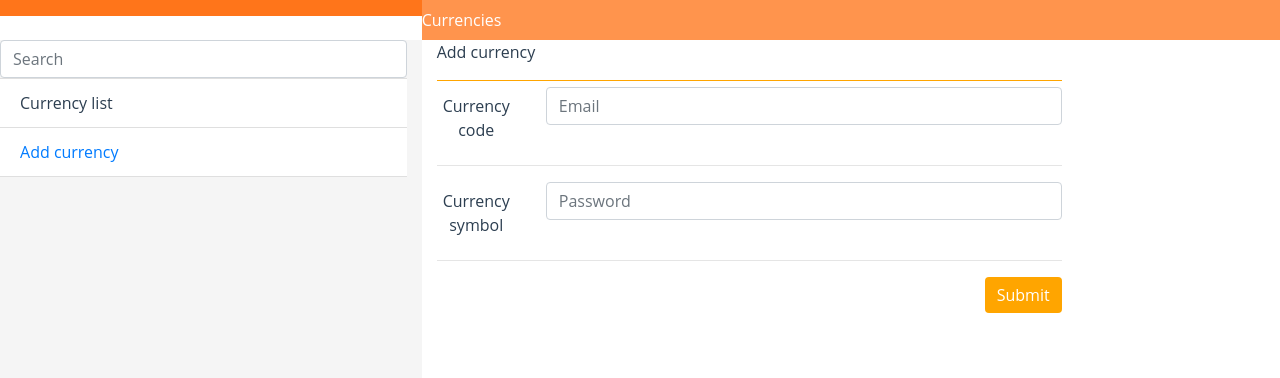
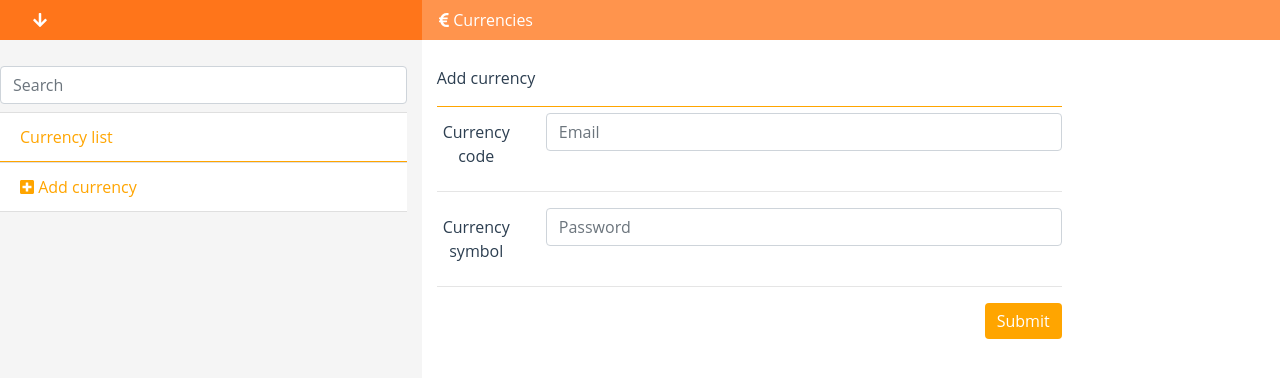
Before and after one commit to danilogacevic/menu_app_test, a Vue app: page /currencies/add in a window 1280 px wide. Shown: the top 378 px of the page. Built offline with nearby package versions, Linux system fonts and the light colour scheme.

Commit message:
validation added to edit component and icons added to app

```diff
--- a/package.json
+++ b/package.json
@@ -8,6 +8,9 @@
     "lint": "vue-cli-service lint"
   },
   "dependencies": {
+    "@fortawesome/fontawesome-svg-core": "^1.2.8",
+    "@fortawesome/free-solid-svg-icons": "^5.5.0",
+    "@fortawesome/vue-fontawesome": "^0.1.2",
     "bootstrap": "^4.1.3",
     "font-awesome": "^4.7.0",
     "vue": "^2.5.17",
--- a/src/App.vue
+++ b/src/App.vue
@@ -38,4 +38,17 @@ export default {
     text-align: left;
   }
 
+  .svg-inline--fa.fa-w-14 {
+    width: 6.875em;
+}
+
+.leftRightContent {
+  padding-top: 2%;
+}
+
+.svg-inline--fa.fa-w-14.fa-plus-square {
+    width: 0.875em;
+
+}
+
 </style>
--- a/src/components/AddCurrency.vue
+++ b/src/components/AddCurrency.vue
@@ -1,5 +1,5 @@
 <template>
-	<div class="col-md-6">
+	<div class="col-md-6 leftRightContent">
 		<div class="addit">
 			<p style="text-align: left;">Add currency</p>
 		</div>
--- a/src/components/Currencies.vue
+++ b/src/components/Currencies.vue
@@ -5,12 +5,13 @@
 			<div class="col-md-4 custom-header">
 				<nav class="navbar" style="background-color: #ff751a;">
 				  <!-- Navbar content -->
+				  <span style="color:white;"><font-awesome-icon icon="arrow-down"/></span>
 				</nav>
 			</div>
 			<div class="col-md-8 custom-header">
 				<nav class="navbar" style="background-color: #ff944d;">
 				  <!-- Navbar content -->
-				  <span style="color:white;"><i class="fas fa-euro-sign 2x"></i>Currencies</span>
+				  <span style="color:white;padding-left: 2%;"><font-awesome-icon icon="euro-sign"/> Currencies</span>
 				</nav>
 			</div>
 
--- a/src/components/CurrencyList.vue
+++ b/src/components/CurrencyList.vue
@@ -1,9 +1,9 @@
 <template>
-	<div class="col-md-4" style="background-color: whitesmoke;">
-		<input type="text" class="form-control" v-on:input="searchCurrency(searchTerm)" v-model="searchTerm" placeholder="Search">
+	<div class="col-md-4 leftRightContent" style="background-color: whitesmoke;">
+		<input type="text" class="form-control" v-on:input="searchCurrency(searchTerm)" v-model="searchTerm" placeholder="Search" style="margin-bottom: 2%;">
         <ul ref="list" class="list-group list-group-flush float-left" style="width: 100%;" >
 
-	        <li class="list-group-item">Currency list</li>
+	        <li class="list-group-item listHeader">Currency list</li>
 
 
 			<li class="list-group-item" v-for="c in currencies" v-bind:key="c.id" @click.self="editCurrency(c)">{{c.iso}} <span @click="deleteCurrency(c.id)" class="float-right">delete</span></li>
@@ -14,6 +14,7 @@
 			<li class="list-group-item">
 
 				<router-link to="/currencies/add">
+				<font-awesome-icon icon="plus-square"/>
                     Add currency
                 </router-link></li>
 
@@ -88,3 +89,16 @@
 		}
 	}
 </script>
+
+<style>
+
+	a {
+		color:orange !important;
+	}
+
+	.listHeader {
+		color: orange;
+		border-bottom: 2px solid orange !important;
+	}
+
+</style>
--- a/src/components/EditCurrency.vue
+++ b/src/components/EditCurrency.vue
@@ -1,23 +1,33 @@
 <template>
-	<div class="col-md-4">
+	<div class="col-md-6 leftRightContent">
+
+		<div class="addit">
+			<p style="text-align: left;">Edit currency</p>
+		</div>
         <form>
   <div class="form-group row">
     <label for="inputEmail3" class="col-sm-2 col-form-label">Currency code</label>
     <div class="col-sm-10">
-      <input type="text" class="form-control" v-model="code" placeholder="Email">
+   <!--    <input type="text" class="form-control" v-model="code" placeholder="Email"> -->
+
+      <input type="text" class="form-control" v-model="$v.code.$model" placeholder="Email">
+		      <validation-error v-bind:validation="$v.code" />
     </div>
   </div>
   <div class="form-group row">
     <label for="inputPassword3" class="col-sm-2 col-form-label">Currency symbol</label>
     <div class="col-sm-10">
-      <input type="text" class="form-control" v-model="symbol" placeholder="Password">
+      <!-- <input type="text" class="form-control" v-model="symbol" placeholder="Password"> -->
+
+      <input type="text" class="form-control" v-model="$v.symbol.$model" placeholder="Password">
+        <validation-error v-bind:validation="$v.symbol" />
     </div>
   </div>
 
 
   <div class="form-group">
 
-      <button type="submit" class="btn btn-primary float-right" @click="editCurrency(currency,$event)">Sign in</button>
+      <button type="submit" class="btn btn-primary float-right addButton" @click="editCurrency(currency,$event)">Update</button>
   </div>
 </form>
       </div>
@@ -25,10 +35,17 @@
 
 <script>
 	import {mapState,mapMutations} from "vuex";
+	import {required} from "vuelidate/lib/validators"
+	import ValidationError from "./ValidationError"
+
+
 
 	let unwatcher;
 
 	export default {
+
+		components: {ValidationError},
+
 
 		data() {
 
@@ -39,6 +56,33 @@
 				id:null
 			}
 		},
+
+		validations: {
+			code: {
+
+				required,
+
+				isUnique(){
+
+					// return this.isDuplicate == -1;
+					return !this.$store.state.currencies.find(c => c.iso == this.code);
+				}
+
+				},
+
+			symbol: {
+
+				required,
+				isUnique(){
+
+					// return this.isDuplicate == -1;
+					return !this.$store.state.currencies.find(c => c.symbol == this.symbol);
+				}
+
+
+			}
+		},
+
 
 		computed: {
 
@@ -65,8 +109,18 @@
 			},
 			editCurrency(currency,event) {
 				event.preventDefault();
-				this.$store.commit("editCurrency",currency);
-				this.$router.push("/currencies");
+
+				this.$v.$touch();
+
+				if(!this.$v.$invalid){
+
+						this.$store.commit("editCurrency",currency);
+
+						this.$router.push("/currencies");
+
+
+				}
+
 			}
 		},
 
@@ -82,3 +136,10 @@
 
 	}
 </script>
+
+<style scoped>
+	  .addButton {
+		    background-color: orange;
+		    border: none;
+				  }
+</style>
--- a/src/components/ValidationError.vue
+++ b/src/components/ValidationError.vue
@@ -1,5 +1,5 @@
 <template>
-	<div class="text-danger" v-if="show">
+	<div v-if="show" style="text-align: left;color:orange;">
 		<div v-for="m in messages" v-bind:key="m">{{m}}</div>
 	</div>
 </template>
--- a/src/main.js
+++ b/src/main.js
@@ -10,6 +10,17 @@ import store from "./store";
 import router from "./router";
 import Vuelidate from "vuelidate";
 
+import { library } from '@fortawesome/fontawesome-svg-core'
+import { faEuroSign,faArrowDown,faPlusSquare} from '@fortawesome/free-solid-svg-icons'
+
+import { FontAwesomeIcon } from '@fortawesome/vue-fontawesome'
+
+library.add(faEuroSign)
+library.add(faArrowDown)
+library.add(faPlusSquare)
+
+Vue.component('font-awesome-icon', FontAwesomeIcon)
+
 Vue.use(Vuelidate);
 
 new Vue({
--- a/src/router/index.js
+++ b/src/router/index.js
@@ -16,6 +16,8 @@ export default new VueRouter({
 		{path:"/currencies",component:Home},
 		{ path: "/currencies/add",component: AddCurrency},
 		{ path: "/currencies/edit",component: EditCurrency},
+		{ path: "*", redirect: "/currencies"}
+
 
 	]
 });
--- a/src/store/index.js
+++ b/src/store/index.js
@@ -45,7 +45,7 @@ export default new Vuex.Store({
 		},
 		searchCurrency(state,term){
 
-			state.searchedCurrency = state.currencies.filter(c => c.iso == term || c.symbol == term
+			state.searchedCurrency = state.currencies.filter(c => c.iso.includes(term) || c.symbol.includes(term)
 				// let reg = new RegExp(c.iso);
 				// return reg.test(/aa/);
 
```
Also changed, not shown: 1 other file (tests, documents, lock files or other folders).
